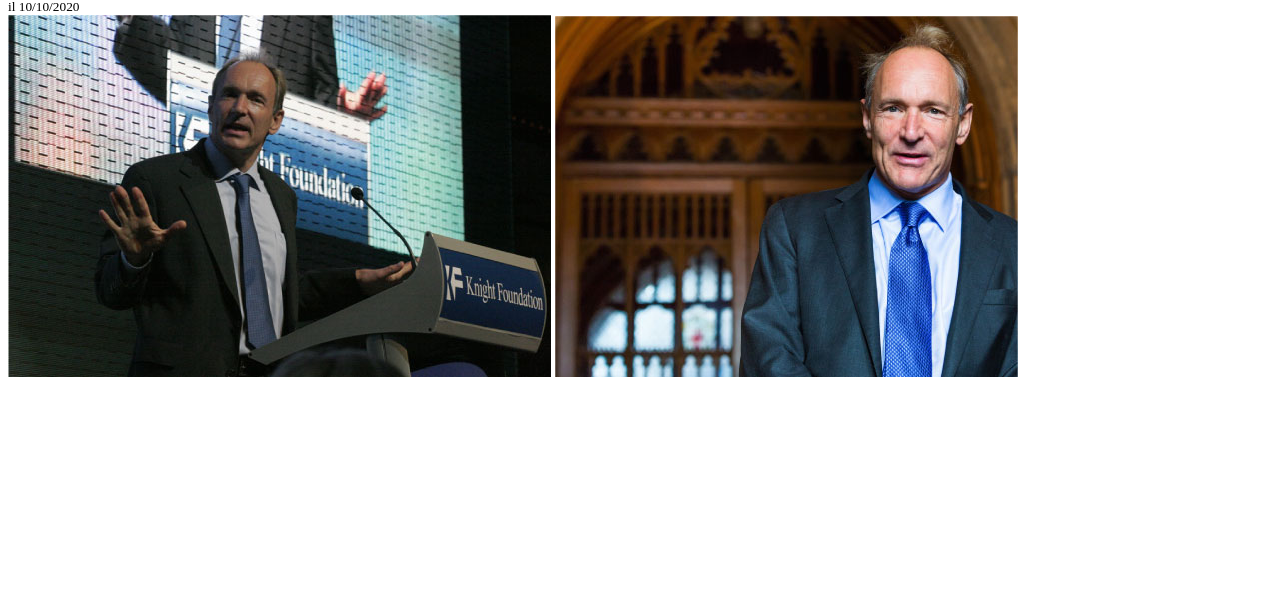
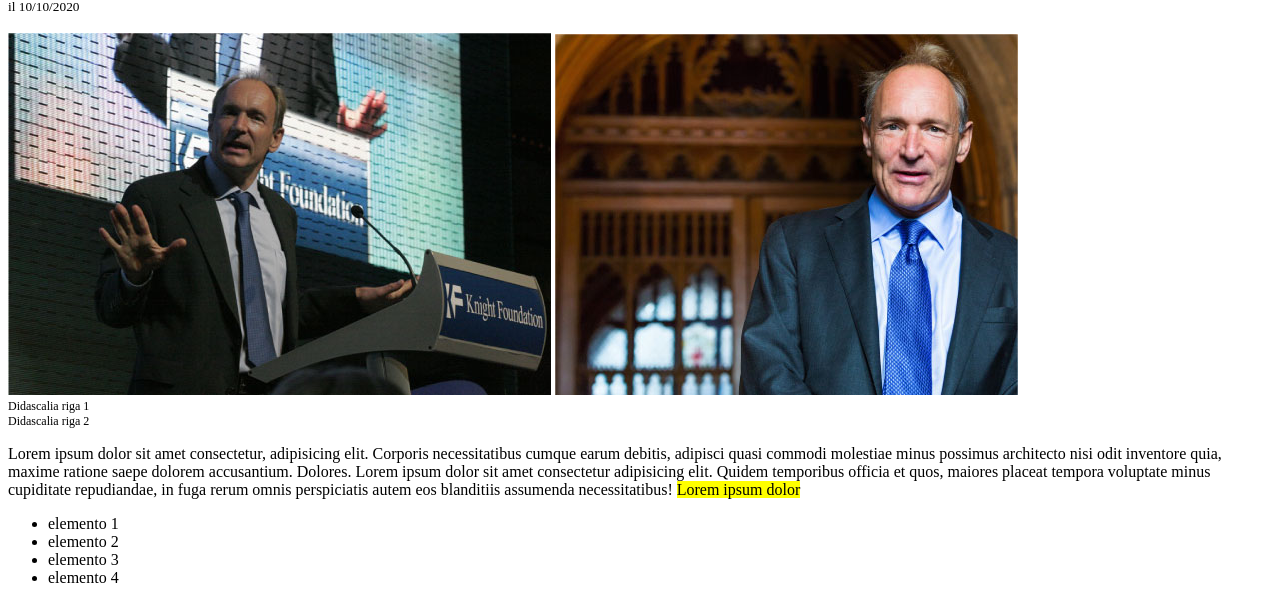
Before and after one commit to lambia/CE-20230228-booleaner, a plain HTML site: page index.html in a window 1280 px wide. Shown: the part 229-832 px from the top of the page. Before the commit the page ends 800 px from the top, so only its background shows below. Drawn offline with Linux system fonts and the light colour scheme.

Commit message:
feat(body): add some content

```diff
--- a/css/style.css
+++ b/css/style.css
@@ -23,3 +23,13 @@ h1 {
     color: #30AFE7;
     text-decoration: none;
 }
+
+/* #articleInfo {
+
+} */
+
+#pictureInfo {
+    font-size: 12px;
+    font-weight: 400;
+    margin: 0px;
+}
--- a/index.html
+++ b/index.html
@@ -20,11 +20,29 @@
             <a href="#" class="linkmio">The Booleaner</a>
         </h2>
         <small>il 10/10/2020</small>
+        <br><br> <!-- Ricordate: è solo un esempio, sarebbe meglio il margin -->
 
-        <div>
+        <div id="articleInfo">
             <img src="img/tim-1.jpg" alt="">
             <img src="img/tim-2.jpg" alt="">
+            <h3 id="pictureInfo">
+                Didascalia riga 1<br>
+                Didascalia riga 2
+            </h3>
         </div>
+
+        <p>
+            Lorem ipsum dolor sit amet consectetur, adipisicing elit. Corporis necessitatibus cumque earum debitis, adipisci quasi commodi molestiae minus possimus architecto nisi odit inventore quia, maxime ratione saepe dolorem accusantium. Dolores.
+            Lorem ipsum dolor sit amet consectetur adipisicing elit. Quidem temporibus officia et quos, maiores placeat tempora voluptate minus cupiditate repudiandae, in fuga rerum omnis perspiciatis autem eos blanditiis assumenda necessitatibus!
+            <mark>Lorem ipsum dolor</mark>
+        </p>
+
+        <ul>
+            <li>elemento 1</li>
+            <li>elemento 2</li>
+            <li>elemento 3</li>
+            <li>elemento 4</li>
+        </ul>
     </main>
 
     <footer>
```
Also changed, not shown: img/graph.jpg (added), img/monitor.jpg (added).
